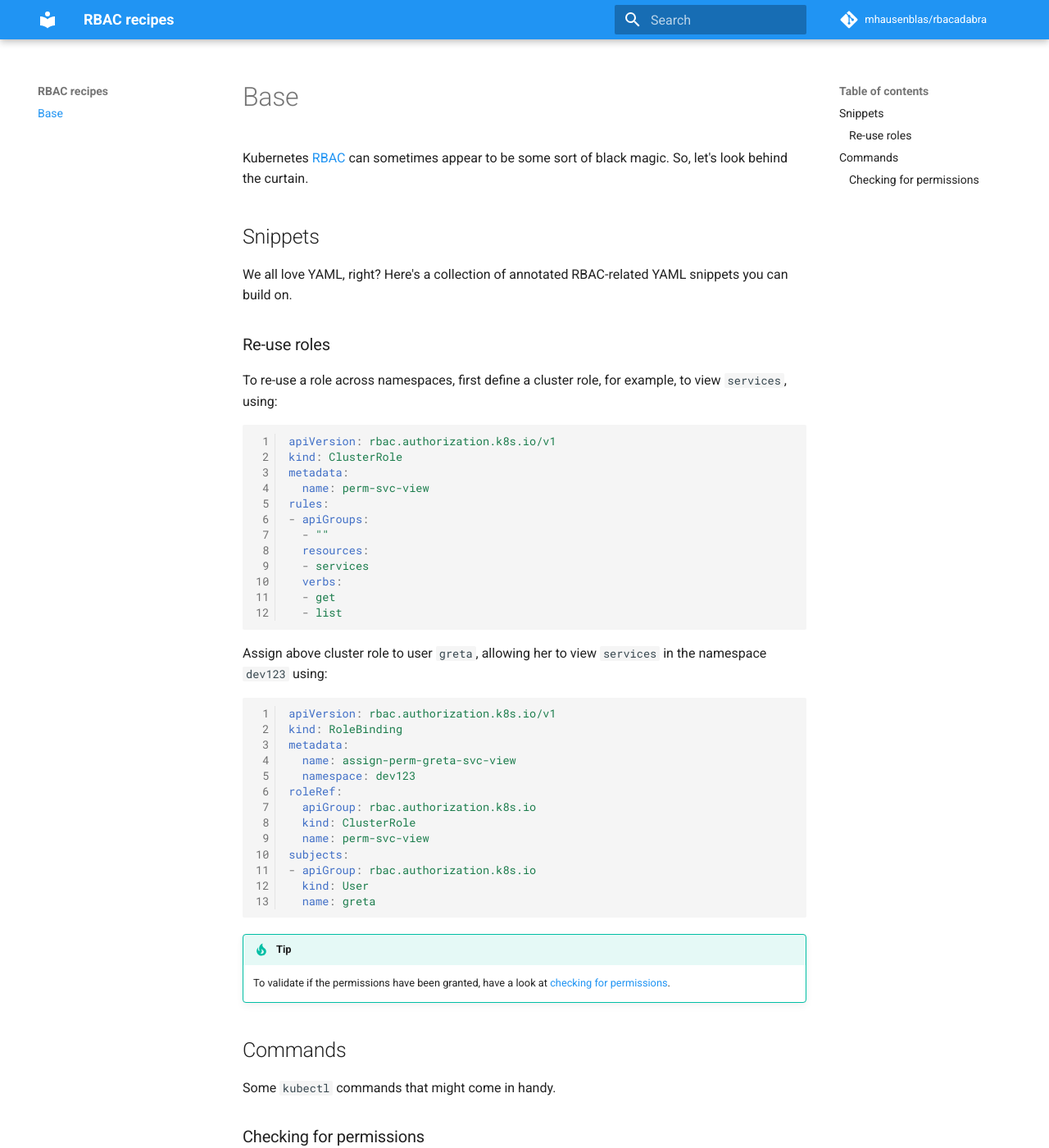
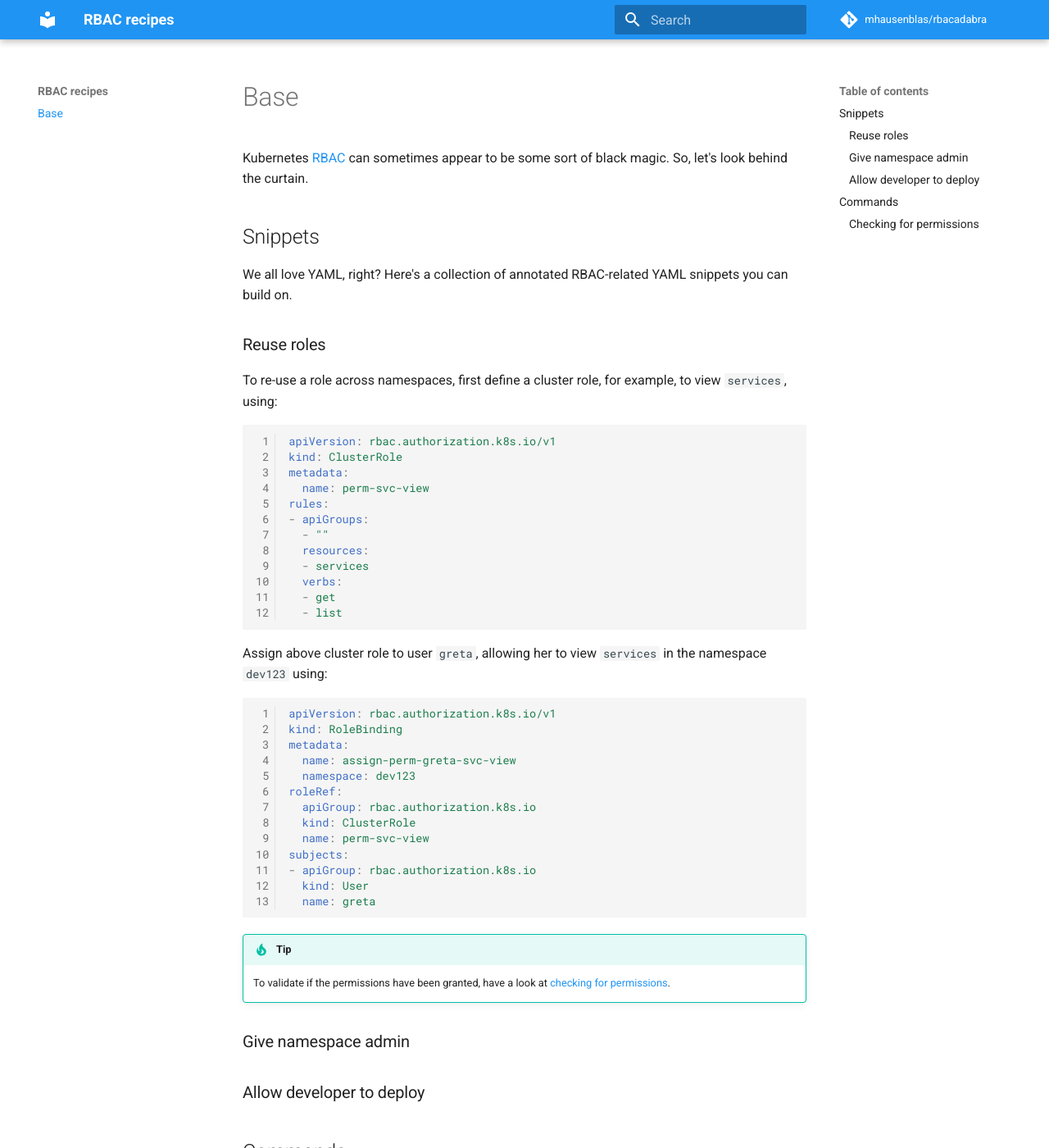
Before and after one commit to mhausenblas/rbacadabra, an MkDocs documentation site: the page built from docs/index.md, in a window 1280 px wide and 1400 px high. Shown: the whole window at 82% size. Built offline with MkDocs 1.6.1 and Material for MkDocs 9.7.7, drawn with Linux system fonts in a browser that asks for light colours; comment, search, counter and statistics services are not loaded.

Commit message:
updates base

```diff
--- a/docs/index.md
+++ b/docs/index.md
@@ -4,7 +4,7 @@ Kubernetes [RBAC](https://kubernetes.io/docs/reference/access-authn-authz/rbac/)
 
 We all love YAML, right? Here's a collection of annotated RBAC-related YAML snippets you can build on.
 
-### Re-use roles
+### Reuse roles
 
 To re-use a role across namespaces, first define a cluster role, for example, to view `services`, using:
 
@@ -44,6 +44,11 @@ subjects:
 !!! tip
     To validate if the permissions have been granted, have a look at [checking for permissions](#checking-for-permissions).
 
+### Give namespace admin
+
+### Allow developer to deploy
+
+
 ## Commands
 
 Some `kubectl` commands that might come in handy.
```
